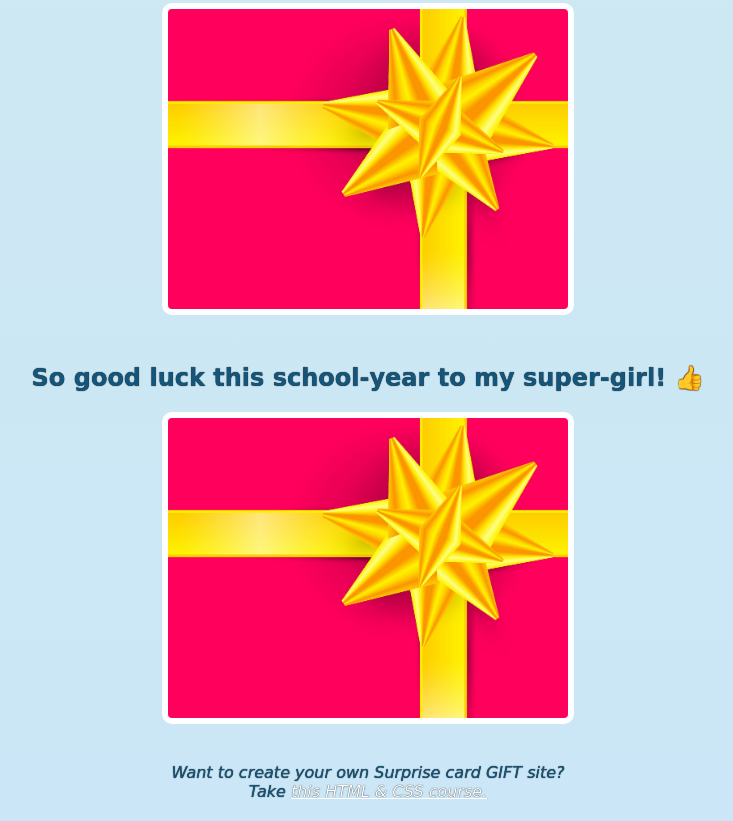
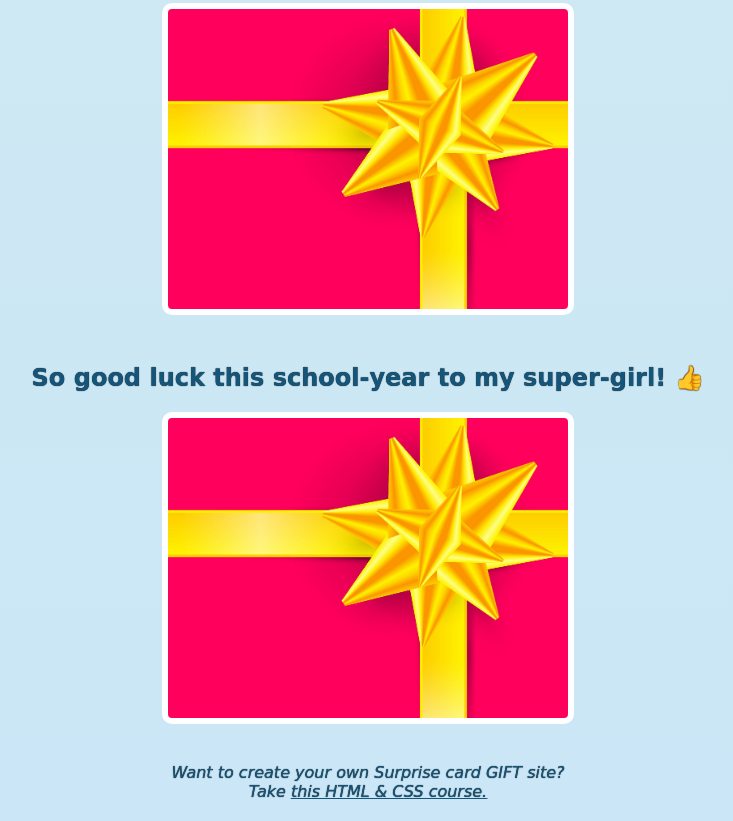
Before and after one commit to VB-hub/birthday-gift, a plain HTML site: page index.html in a window 1280 px wide. Shown: the part 1788-2609 px from the top of the page, without its empty margins (272-1005 px from the left). Drawn offline with nearby package versions, Linux system fonts and the light colour scheme; a web font is replaced by a local one.

Commit message:
Footer color changed

```diff
--- a/styles.css
+++ b/styles.css
@@ -89,7 +89,7 @@ h1, h2, h3, h4, p {
 }
 
 a {
-    color: white;
+    color: #155579;
 }
 
 /*
```
